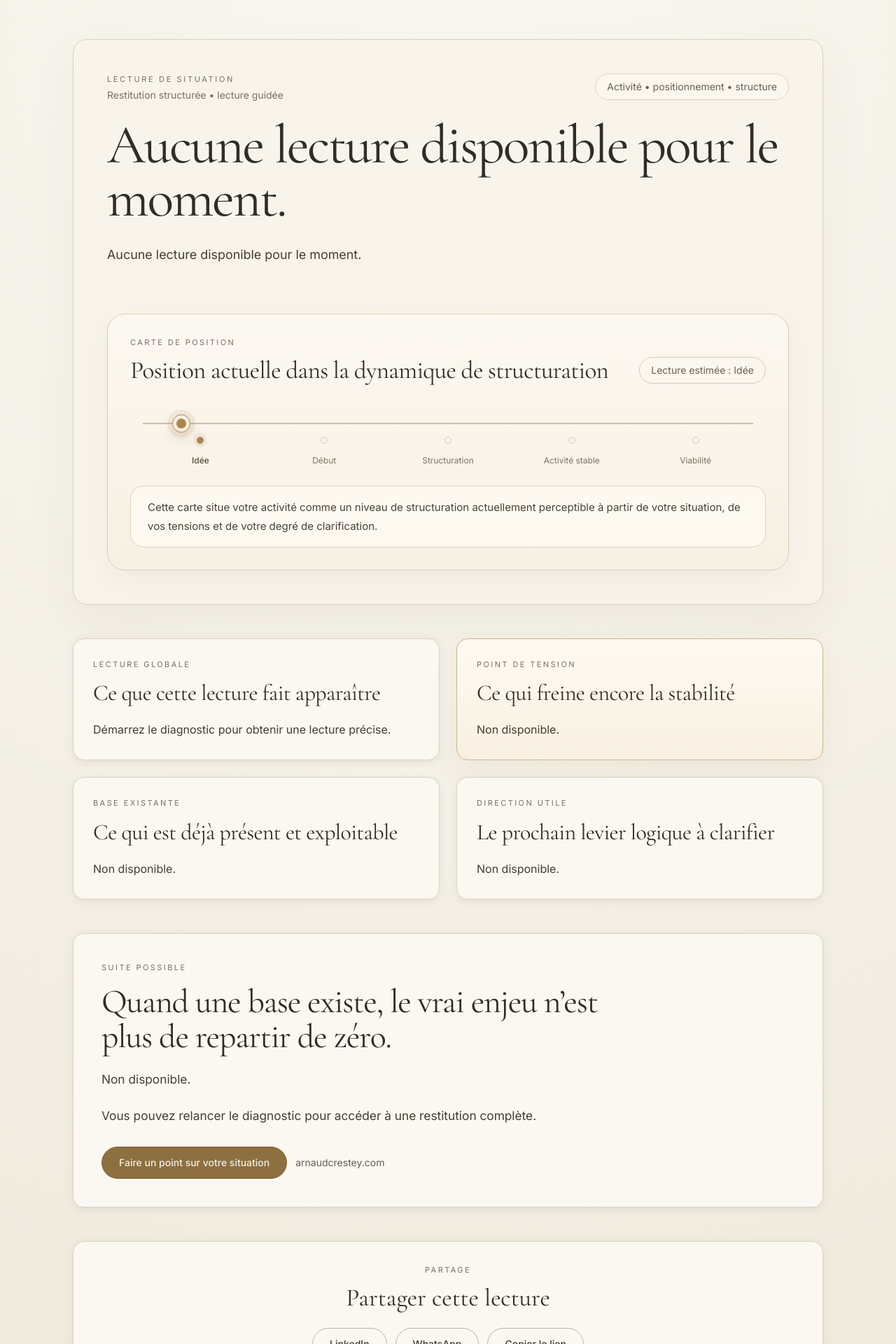
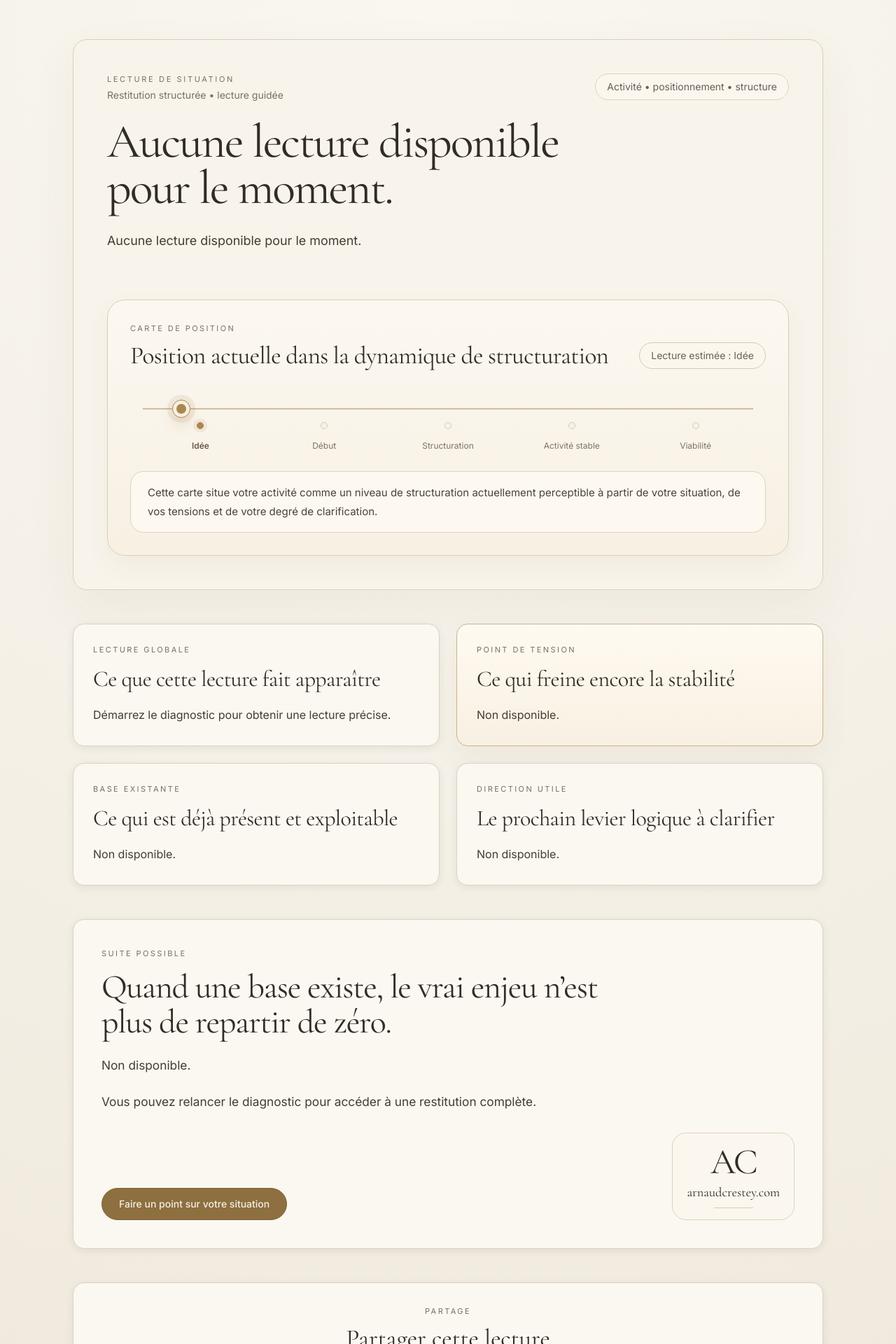
Before and after one commit to arnaudcrestey/viabilite-activite, a Next.js app: page /lecture in a window 1280 px wide. Shown: the top 1920 px of the page at 70% size. Built offline with nearby package versions, Linux system fonts and the light colour scheme.

Commit message:
Update result-view.tsx

```diff
--- a/components/result-view.tsx
+++ b/components/result-view.tsx
@@ -40,8 +40,8 @@ export function ResultView({ result }: Props) {
             </div>
           </div>
 
-          <div className="max-w-5xl">
-            <h1 className="font-serif text-[2.2rem] leading-[0.98] tracking-[-0.03em] text-ink sm:text-[2.7rem] md:text-[4.9rem]">
+          <div className="max-w-[18rem] sm:max-w-[26rem] md:max-w-[40rem] lg:max-w-[46rem]">
+            <h1 className="font-serif text-[2.05rem] leading-[0.98] tracking-[-0.03em] text-ink sm:text-[2.7rem] md:text-[3.6rem] lg:text-[4.25rem]">
               {result.heroTitle}
             </h1>
           </div>
@@ -104,7 +104,8 @@ export function ResultView({ result }: Props) {
           </p>
         </div>
 
-        <div className="mt-7 flex flex-col gap-3 sm:flex-row sm:items-center">
+        <div className="mt-7 flex flex-col gap-5 sm:gap-6">
+          <div className="flex flex-col gap-4 sm:flex-row sm:items-end sm:justify-between">
             <a
               className="btn-primary"
               href="https://arnaudcrestey.com"
@@ -114,14 +115,8 @@ export function ResultView({ result }: Props) {
               Faire un point sur votre situation
             </a>
 
-          <a
-            href="https://arnaudcrestey.com"
-            target="_blank"
-            rel="noreferrer"
-            className="text-sm text-[#675d51] underline-offset-4 hover:underline"
-          >
-            arnaudcrestey.com
-          </a>
+            <BrandSignature />
+          </div>
         </div>
       </section>
 
@@ -206,3 +201,25 @@ function InsightCard({
     </article>
   );
 }
+
+function BrandSignature() {
+  return (
+    <a
+      href="https://arnaudcrestey.com"
+      target="_blank"
+      rel="noreferrer"
+      className="group inline-flex w-fit flex-col items-center justify-center rounded-[1.25rem] border border-[#ddd1bd] bg-[#fbf7ef] px-5 py-4 text-center transition hover:border-[#c9b28c] hover:bg-[#fcf8f1]"
+      aria-label="Découvrir arnaudcrestey.com"
+    >
+      <span className="font-serif text-[2.7rem] leading-none tracking-[-0.05em] text-ink sm:text-[3.2rem]">
+        AC
+      </span>
+
+      <span className="mt-2 font-serif text-[1rem] leading-none text-ink sm:text-[1.15rem]">
+        arnaudcrestey.com
+      </span>
+
+      <span className="mt-3 h-px w-14 bg-[#d8cab3] transition group-hover:w-16" />
+    </a>
+  );
+}
```
Lines whose indentation alone changed are shown as unchanged.
